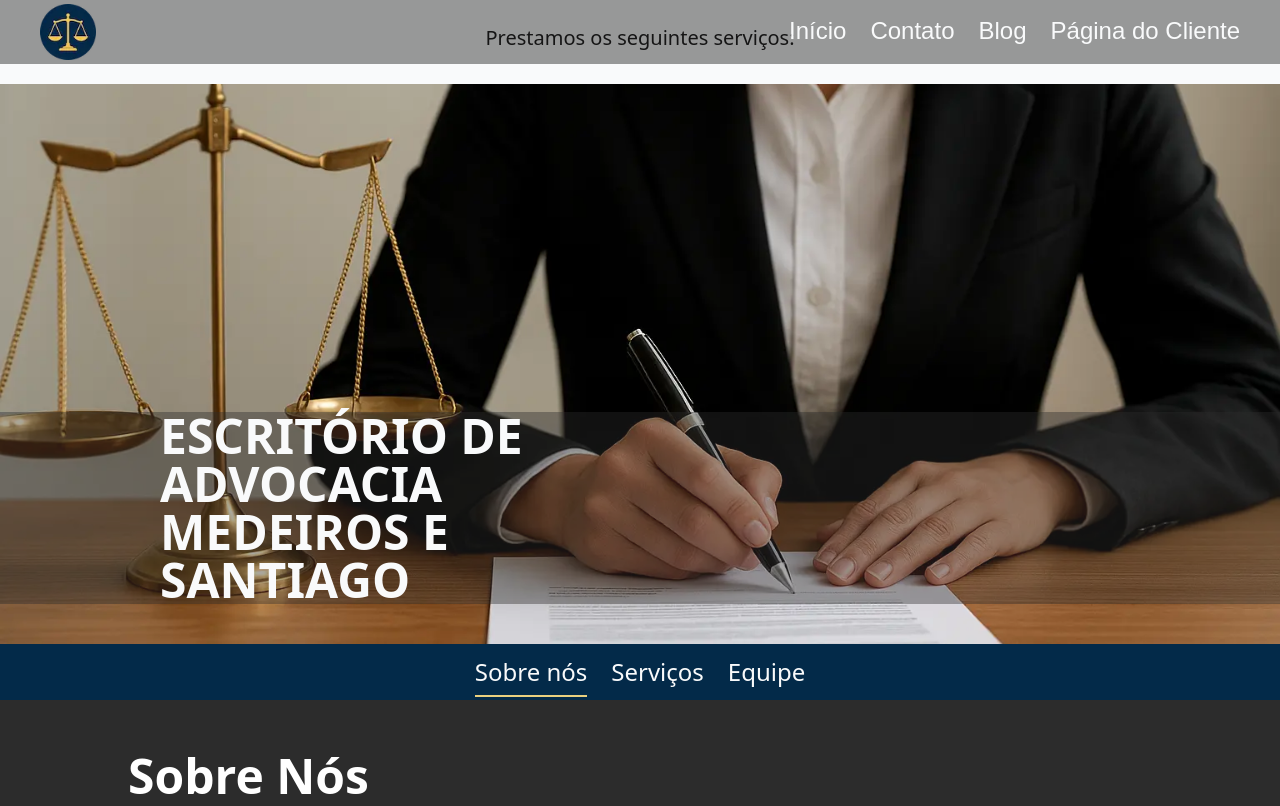
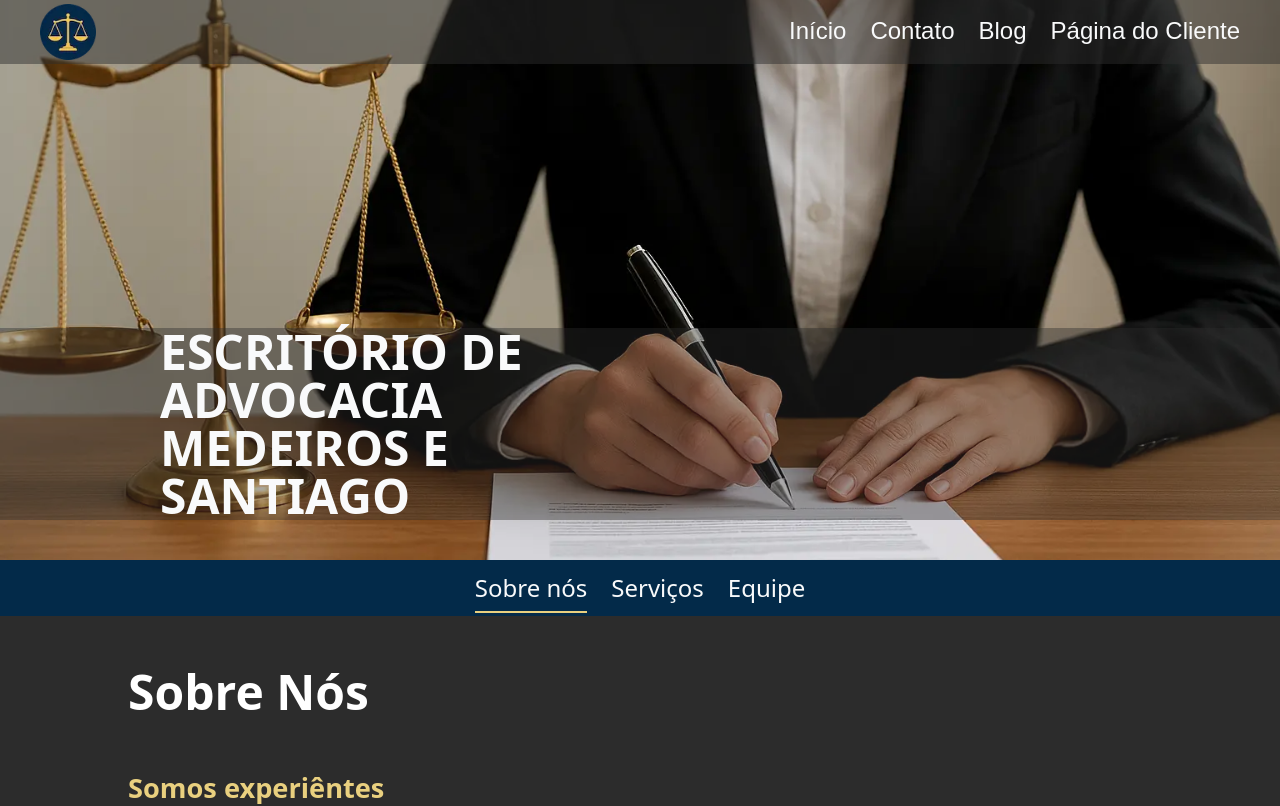
Before and after one commit to DavidSheltonSF/corporate-lawyer-website, a Next.js app: page / in a window 1280 px wide. Shown: the top 806 px of the page. Built offline with nearby package versions, Linux system fonts and the light colour scheme.

Commit message:
refactor(home page): use ModalWindow to wrap ServiceDeailsModal component

```diff
--- a/app/page.tsx
+++ b/app/page.tsx
@@ -9,6 +9,7 @@ import { HeroSection } from './components/HeroSection';
 import { professionalsInfo } from './data/professionalsInfo';
 import { servicesDetails } from './data/servicesDetails';
 import { ServiceDetailsModal } from './components/ServiceDetailsModal';
+import { ModalWindow } from './components/ModalWindow';
 
 export default function Home() {
   const [selectedSection, setSelectedSection] = useState(0);
@@ -22,7 +23,11 @@ export default function Home() {
 
   return (
     <div className="flex flex-col min-h-screen items-center bg-zinc-50 font-sans bg-color-white">
-      <ServiceDetailsModal modalIsOpen={modalIsOpen} setModalIsOpen={setModalIsOpen} modalData={modalData}/>
+      <ModalWindow modalIsOpen={modalIsOpen} setModalIsOpen={setModalIsOpen}>
+        <ServiceDetailsModal
+          modalData={modalData}
+        />
+      </ModalWindow>
       <HeroSection additionalStyles="h-[50vh] min-lg:h-[70vh]" background="url(/hero-image.webp)">
         <div className="flex flex-col justify-end w-full mb-[40px] px-[40px] lg:pl-[160px] bg-[var(--black-color)]/40 h-fit text-color-white">
           <h1 className="text-xl lg:text-5xl font-bold lg:w-[50%]">
```
